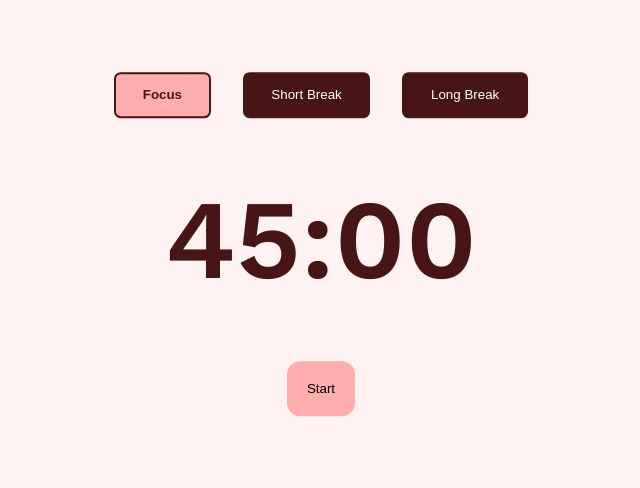
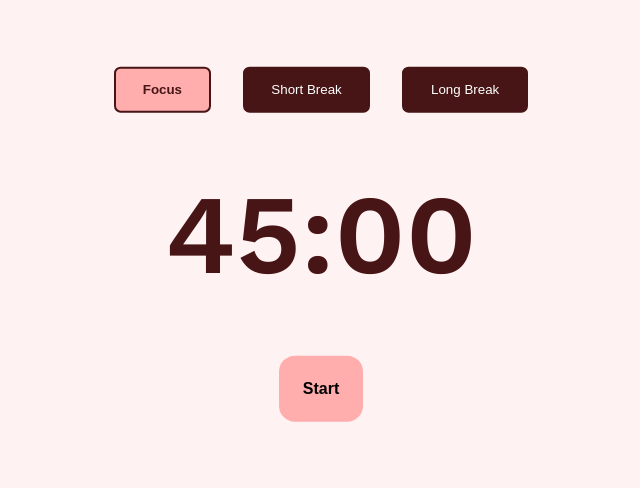
Before and after one commit to fleeforezz/boilerplates, a website built with Vite: page JavaScript_Project/Pomodoro_Timer/index.html in a window 1280 px wide. Shown: the part 116-604 px from the top of the page, without its empty margins (319-959 px from the left). Built offline with nearby package versions, Linux system fonts and the light colour scheme.

Commit message:
Update style.css

```diff
--- a/JavaScript_Project/Pomodoro_Timer/style.css
+++ b/JavaScript_Project/Pomodoro_Timer/style.css
@@ -69,6 +69,8 @@ button {
 #btn-start,
 #btn-pause {
   padding: 1.5em;
+  font-weight: 600;
+  font-size: 1rem;
   border-radius: 1em;
   cursor: pointer;
   background-color: #ffadad;
```
